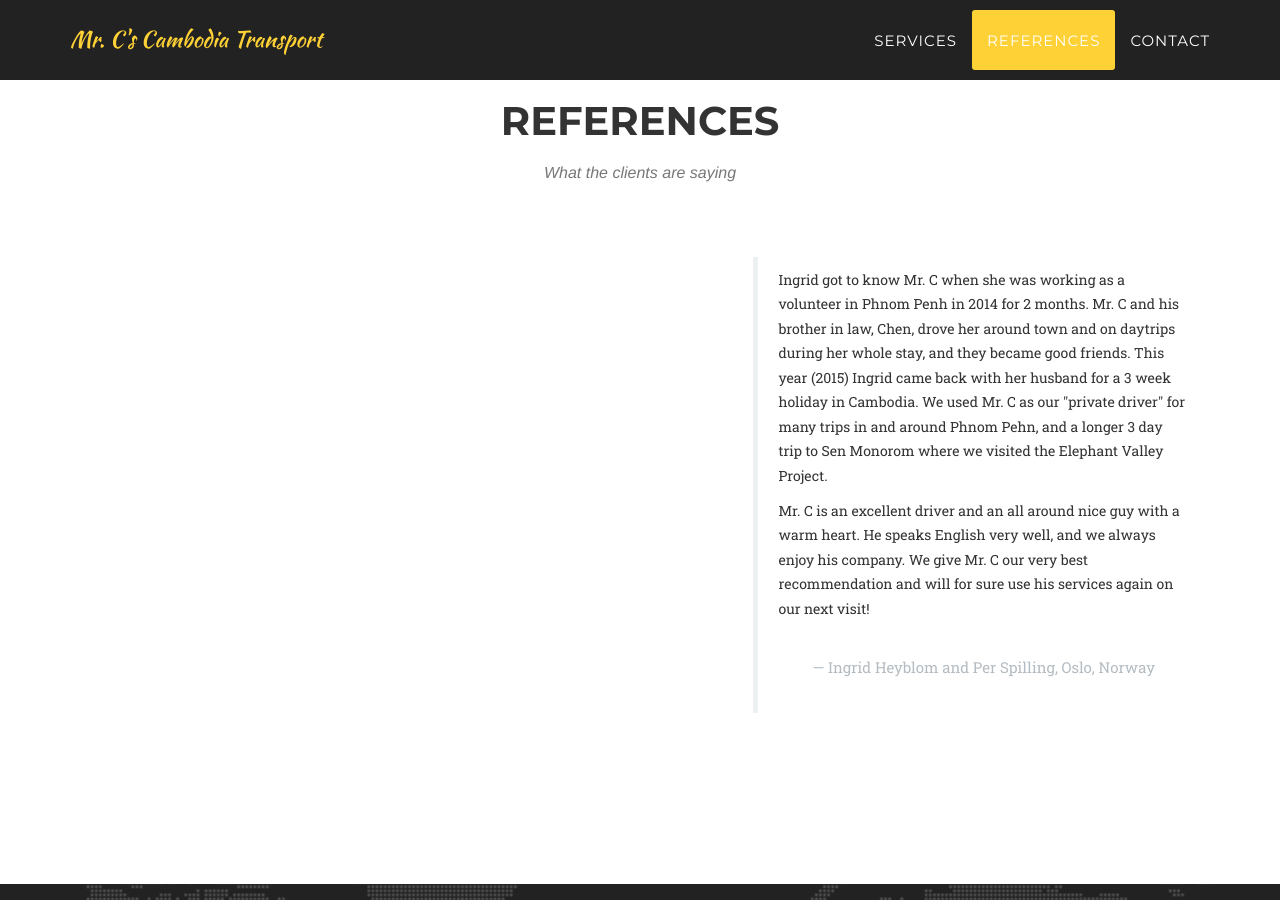
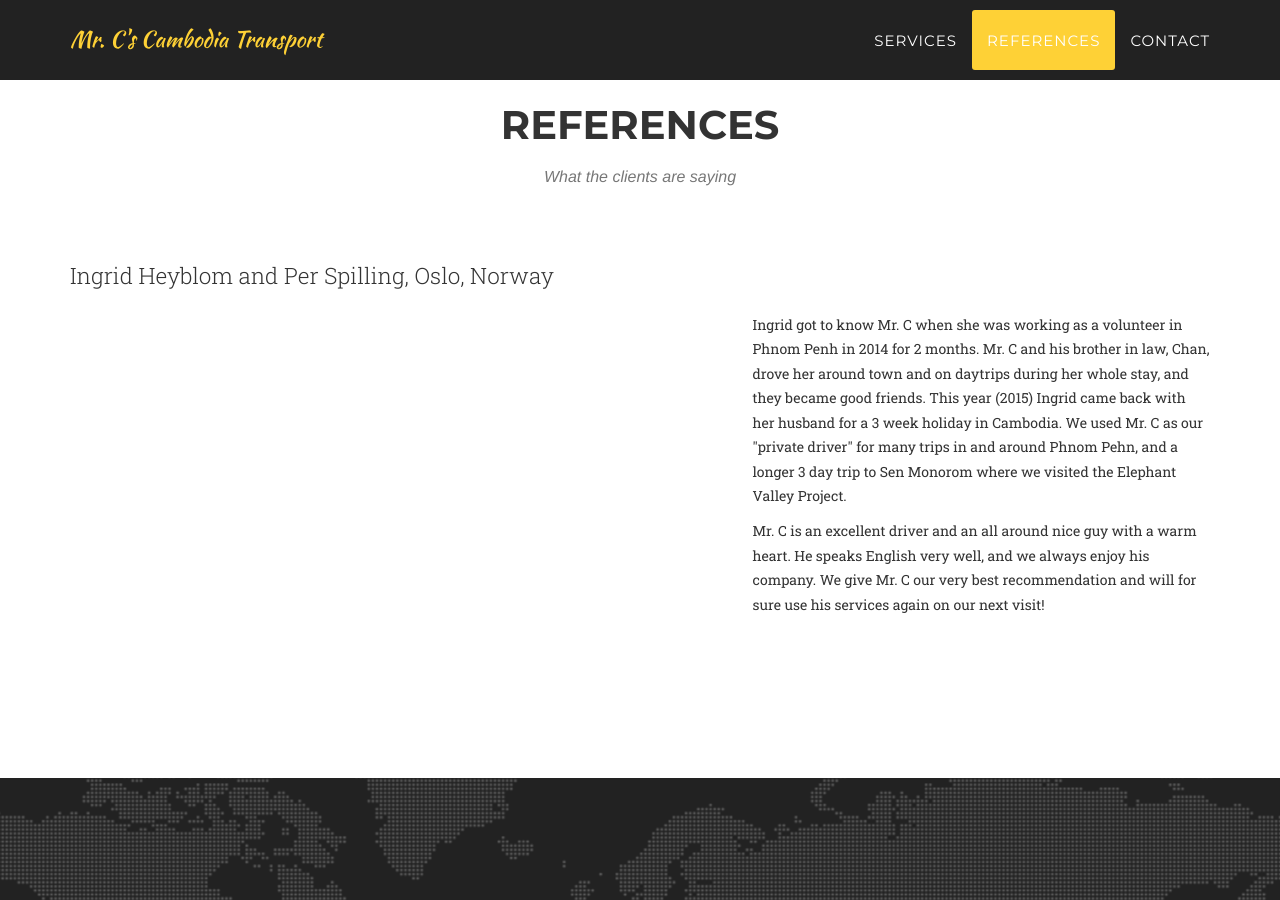
Before and after one commit to mrc-cambodiatransport/mrc-cambodiatransport.github.io, a Jekyll site: the page built from _posts/2015-03-10-reference-1.markdown, in a window 1280 px wide and 900 px high, scrolled down 1658 px. Built offline with Jekyll 4.4.1, drawn with Linux system fonts in a browser that asks for light colours; some web fonts are replaced.

Commit message:
Tweaked the references part so that it looks a bit better.

```diff
--- a/_includes/references.html
+++ b/_includes/references.html
@@ -15,8 +15,10 @@
 
         <div class="container">
             <div class="row">
+                <div class="col-lg-12 col-sm-12">
+                    <p class="lead">{{ post.title }}</p>
+                </div>
                 <div class="col-lg-5 col-sm-6">
-                    <div class="clearfix"></div>
                     {{ post.description }}
                 </div>
                 <div class="col-lg-5 col-lg-offset-2 col-sm-6">
@@ -36,8 +38,10 @@
         <div class="container">
 
             <div class="row">
+                <div class="col-lg-12 col-sm-12">
+                    <p class="lead">{{ post.title }}</p>
+                </div>
                 <div class="col-lg-5 col-lg-offset-1 col-sm-push-6  col-sm-6">
-                    <div class="clearfix"></div>
                     {{ post.description }}
                 </div>
                 <div class="col-lg-5 col-sm-pull-6  col-sm-6">
--- a/_includes/services.html
+++ b/_includes/services.html
@@ -23,7 +23,7 @@
                     <div class="col-lg-5 col-sm-6">
                         <hr class="section-heading-spacer">
                         <div class="clearfix"></div>
-                        <h2 class="section-heading">{{ post.title }}</h2>
+                        <h3 class="section-heading">{{ post.title }}</h3>
                         {{ post.description }}
                     </div>
                     <div class="col-lg-5 col-lg-offset-2 col-sm-6">
@@ -46,7 +46,7 @@
                     <div class="col-lg-5 col-lg-offset-1 col-sm-push-6  col-sm-6">
                         <hr class="section-heading-spacer">
                         <div class="clearfix"></div>
-                        <h2 class="section-heading">{{ post.title }}</h2>
+                        <h3 class="section-heading">{{ post.title }}</h3>
                         {{ post.description }}
                     </div>
                     <div class="col-lg-5 col-sm-pull-6  col-sm-6">
--- a/_posts/2015-03-10-reference-1.markdown
+++ b/_posts/2015-03-10-reference-1.markdown
@@ -7,17 +7,12 @@ img: mrc_with_per_and_ingrid_at_evp.jpg
 alt: image-alt
 category: references
 description: |
-    <blockquote>
     <p>Ingrid got to know Mr. C when she was working as a volunteer in Phnom Penh in 2014 for 2 months. Mr. C and his
-    brother in law, Chen, drove her around town and on daytrips during her whole stay, and they became good friends.
+    brother in law, Chan, drove her around town and on daytrips during her whole stay, and they became good friends.
     This year (2015) Ingrid came back with her husband for a 3 week holiday in Cambodia. We used Mr. C as our
     "private driver" for many trips in and around Phnom Pehn, and a longer 3 day trip to Sen Monorom where we visited
     the Elephant Valley Project.</p>
     <p>Mr. C is an excellent driver and an all around nice guy with a warm heart. He speaks English very well, and we always
     enjoy his company. We give Mr. C our very best recommendation and will for sure use his services again on our next
-    visit!
-    </p>
-    <footer>Ingrid Heyblom and Per Spilling, Oslo, Norway</footer>
-    </blockquote>
-
+    visit!</p>
 ---
```
Also changed, not shown: other parts of _posts/2015-03-10-reference-1.markdown (+1 -1 lines).
